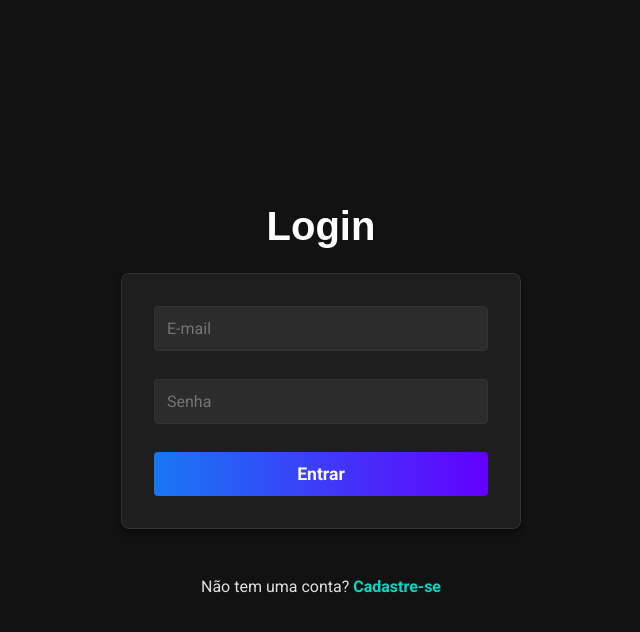
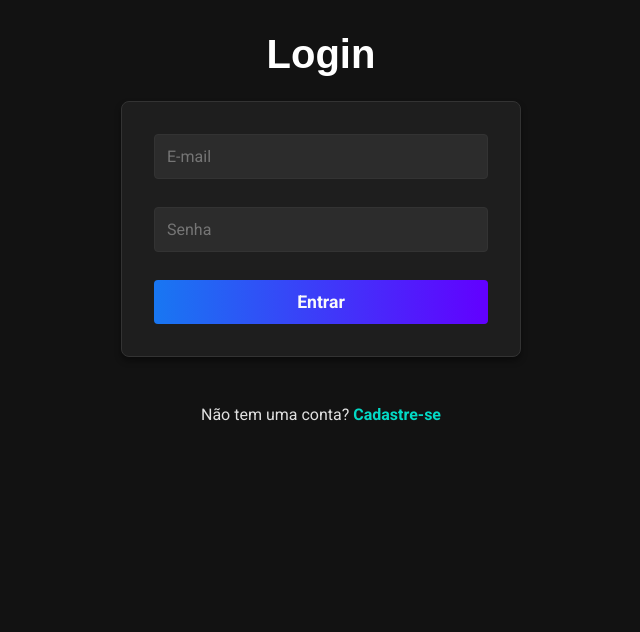
Before and after one commit to gilmariolima/teste, a React (Create React App) app: page /login in a window 1280 px wide. Shown: the top 632 px of the page, without its empty margins (319-959 px from the left). Built offline with nearby package versions, Linux system fonts and the light colour scheme; no server answers.

Commit message:
Add files via upload

```diff
--- a/src/components/Erro/erro.css
+++ b/src/components/Erro/erro.css
@@ -6,6 +6,7 @@
     width: 100%;
     gap: 10px;
     min-height: calc(100vh - 180px);
+    color: #fafafa;
 }
 
 .content-erro{
--- a/src/pages/Cadastro/cadastro.css
+++ b/src/pages/Cadastro/cadastro.css
@@ -4,7 +4,7 @@
     align-items: center;
     justify-content: center;
     padding: 2rem;
-    min-height: 100vh;
+    max-height: 100vh;
     background-color: #121212;
     color: #e0e0e0;
   }
--- a/src/pages/Item/index.js
+++ b/src/pages/Item/index.js
@@ -1,4 +1,4 @@
-import { useParams, useNavigate } from "react-router-dom";
+import { useParams, useNavigate, Navigate } from "react-router-dom";
 import { useEffect, useState } from "react";
 import { doc, getDoc, deleteDoc, updateDoc } from "firebase/firestore";
 import { ref, deleteObject, uploadBytes, getDownloadURL } from "firebase/storage";
@@ -34,7 +34,7 @@ function Item() {
             data: data.data || "",
           });
         } else {
-          console.warn("Item não encontrado");
+         navigate ("/erro")
         }
       } catch (err) {
         console.error("Erro ao buscar item:", err);
@@ -59,7 +59,7 @@ function Item() {
       }
 
       alert("Item excluído com sucesso");
-      navigate("/achados"); // ou "/perdidos" dependendo de onde está vindo
+      navigate("/"); // ou "/perdidos" dependendo de onde está vindo
     } catch (err) {
       console.error("Erro ao excluir item:", err);
       alert("Erro ao excluir item");
--- a/src/pages/Login/login.css
+++ b/src/pages/Login/login.css
@@ -4,7 +4,7 @@
     align-items: center;
     justify-content: center;
     padding: 2rem;
-    height: 100vh;
+    max-height: 100vh;
     background-color: #121212;
     color: #e0e0e0;
   }
```
